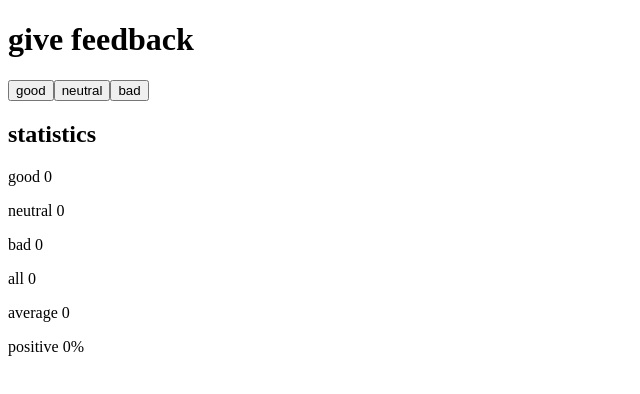
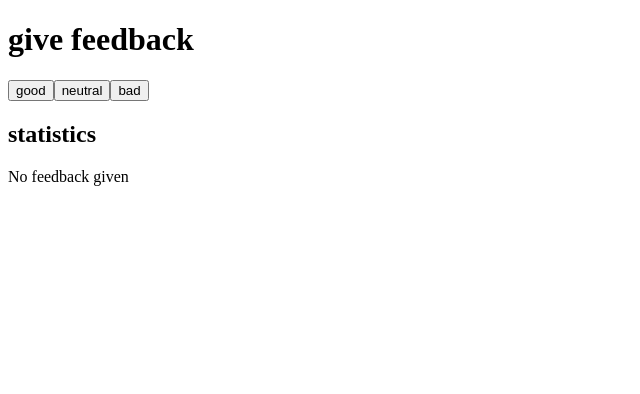
Before and after one commit to IDavidGodI/FullstackCourse-Part1, a React (Vite) app in the folder unicafe/: page / in a window 1280 px wide. Shown: the top 394 px of the page, without its empty margins (0-640 px from the left). Built offline with nearby package versions, Linux system fonts and the light colour scheme.

Commit message:
Exercise 9: Unicafe step 4

```diff
--- a/unicafe/src/App.jsx
+++ b/unicafe/src/App.jsx
@@ -2,7 +2,7 @@ import { useState } from 'react'
 
 const Statistics = ({good, neutral, bad}) => {
 
-
+  if (good===0 && neutral===0 && bad===0) return (<p>No feedback given</p>)
 
   const total = good + neutral + bad;
   const average = (good-bad)/total || 0
```
